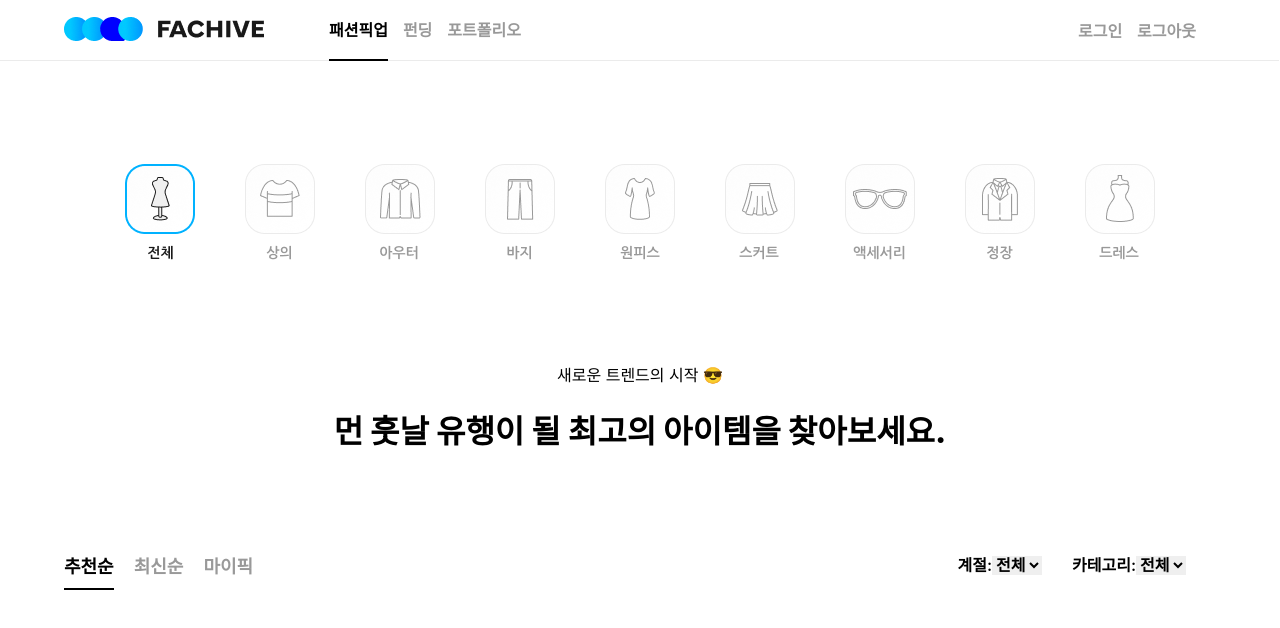
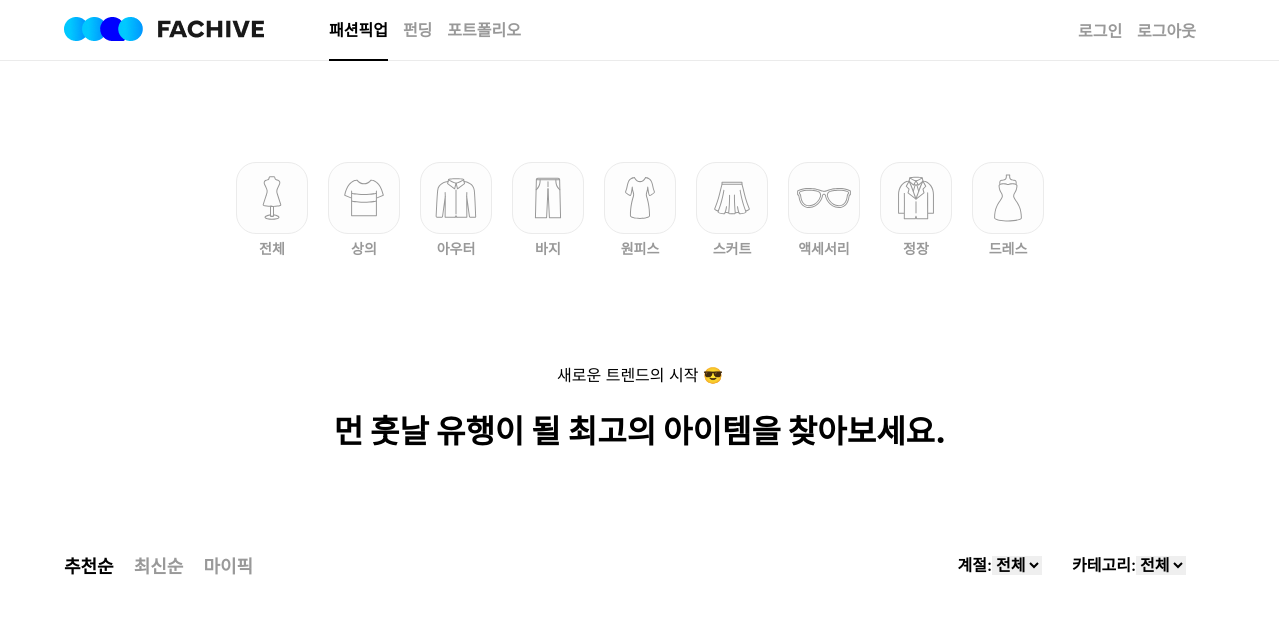
Before and after one commit to Fachive/Fachive_Project_Front, a React (Create React App) app: page /fashion in a window 1280 px wide. Shown: the top 628 px of the page. Built offline with nearby package versions, Linux system fonts and the light colour scheme.

Commit message:
feat: 카테고리 추가

```diff
--- a/src/pages/Fashion/Fashion.tsx
+++ b/src/pages/Fashion/Fashion.tsx
@@ -1,10 +1,40 @@
 import styled from 'styled-components';
 import { useEffect, useState } from 'react';
-import category from '../../assets/category.png';
-
+import {
+	accessory,
+	accessoryClick,
+	all,
+	allClick,
+	dress,
+	dressClick,
+	onepiece,
+	onepieceClick,
+	outter,
+	outterClick,
+	pants,
+	pantsClick,
+	skirt,
+	skirtClick,
+	suit,
+	suitClick,
+	tshirts,
+	tshirtsClick,
+} from '../../assets';
+const FILTER = ['추천순', '최신순', '마이픽'];
+const CATEGORY: any = [
+	[all, allClick, '전체'],
+	[tshirts, tshirtsClick, '상의'],
+	[outter, outterClick, '아우터'],
+	[pants, pantsClick, '바지'],
+	[onepiece, onepieceClick, '원피스'],
+	[skirt, skirtClick, '스커트'],
+	[accessory, accessoryClick, '액세서리'],
+	[suit, suitClick, '정장'],
+	[dress, dressClick, '드레스'],
+];
 const Fashion = () => {
-	const FILTER = ['추천순', '최신순', '마이픽'];
 	const [filter, setFilter] = useState('추천순');
+	const [category, setCategory] = useState('all');
 	const onClickHander = (e: any) => {
 		setFilter(e.target.id);
 	};
@@ -13,7 +43,11 @@ const Fashion = () => {
 	}, [filter]);
 	return (
 		<ContainerDiv>
-			<CategoryDiv />
+			<CategoryDiv>
+				{CATEGORY.map((v: any) => {
+					return <CategoryItemDiv text={v[2]} img={v[0]}></CategoryItemDiv>;
+				})}
+			</CategoryDiv>
 			<TextDiv>
 				<SubtitleDiv>새로운 트렌드의 시작 😎</SubtitleDiv>
 				<HeadTitleDiv>먼 훗날 유행이 될 최고의 아이템을 찾아보세요.</HeadTitleDiv>
@@ -88,7 +122,8 @@ const FilterItemDiv = styled.div`
 		display: flex;
 		flex-direction: column;
 		&::after {
-			content: '';
+			content: {
+			}
 			position: relative;
 			top: 10px;
 			border: 1px solid black;
@@ -109,9 +144,32 @@ const CategoryDiv = styled.div`
 	margin: 100px 0px;
 	height: 100px;
 	width: 1100px;
-	background-image: url(${category});
+	display: flex;
 	background-repeat: no-repeat;
 	background-position: center;
+	justify-content: center;
+	gap: 20px;
+`;
+const CategoryItemDiv = styled.div<{ img: any; text: any }>`
+	height: 70px;
+	width: 70px;
+	background-color: #fdfdfd;
+	border: 1px solid #ebebeb;
+	display: flex;
+	flex-direction: column;
+	justify-content: center;
+	background-image: url(${(props) => props.img});
+	background-repeat: no-repeat;
+	background-position: center;
+	border-radius: 20px;
+	&::after {
+		content: '${(props) => props.text}';
+		text-align: center;
+		font-weight: 700;
+		color: #999999;
+		margin-top: 100px;
+		font-size: 14px;
+	}
 `;
 const SubtitleDiv = styled.div``;
 const TextDiv = styled.div`
```
